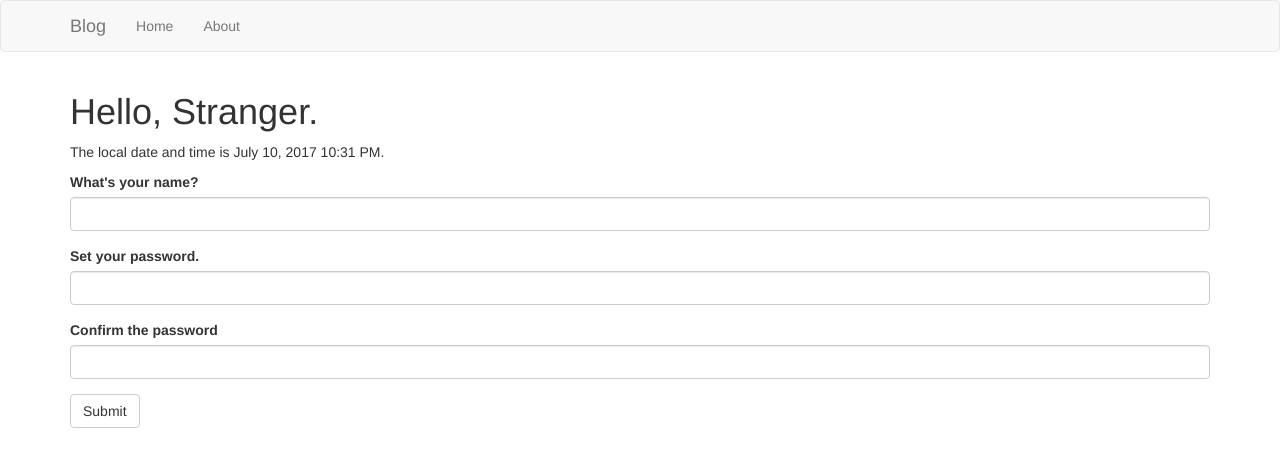
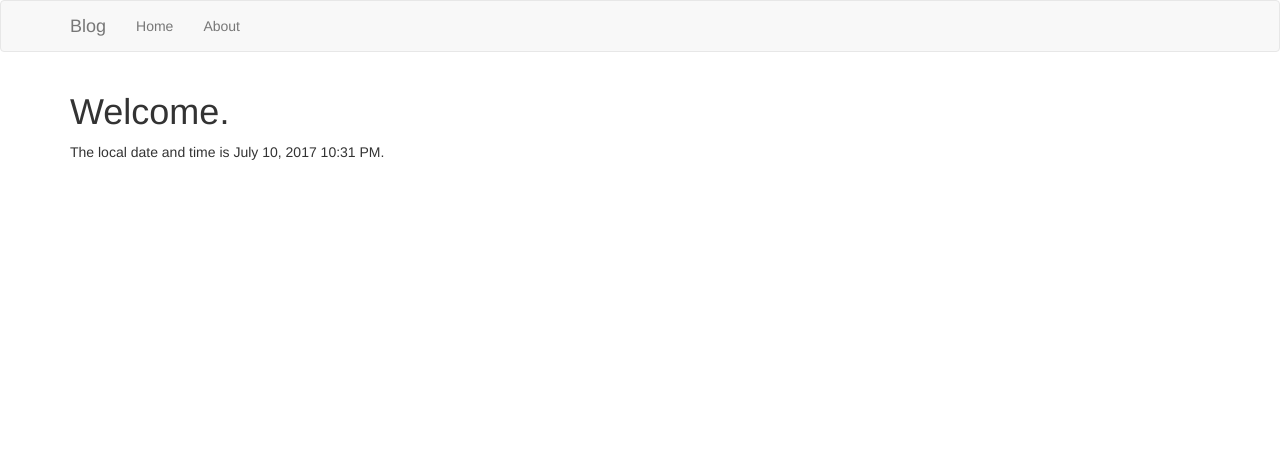
Before and after one commit to weqopy/blog_instance, a Flask app: page / in a window 1280 px wide. Shown: the top 467 px of the page. Run offline with Flask 2, Linux system fonts and the light colour scheme; some libraries are stand-ins or nearby versions.

Commit message:
update main. ready for auth.

```diff
--- a/app/main/forms.py
+++ b/app/main/forms.py
@@ -1,15 +1,6 @@
-from flask_wtf import FlaskForm  # Form 已弃用
-from wtforms import StringField, SubmitField, PasswordField
-from wtforms.validators import DataRequired, EqualTo
+from flask_wtf import FlaskFrom
 
 
-class NameForm(FlaskForm):
+class NameForm(FlaskFrom):
     """docstring for NameForm"""
-    name = StringField("What's your name?", validators=[DataRequired()])
-    password = PasswordField('Set your password.',
-                             validators=[DataRequired(),
-                                         EqualTo('confirm_password',
-                                                 message='Passwords must match.')])
-    confirm_password = PasswordField(
-        'Confirm the password', validators=[DataRequired()])
-    submit = SubmitField('Submit')
+    pass
--- a/app/main/views.py
+++ b/app/main/views.py
@@ -1,27 +1,14 @@
-from flask import render_template, session, redirect, url_for, flash
+from flask import render_template
 from datetime import datetime
 
 from . import main
-from .forms import NameForm
 
 
 @main.route('/', methods=['GET', 'POST'])
 def index():
-    form = NameForm()
-    if form.validate_on_submit():
-        # 先取出 session 中保存的 name 变量，再进行对比
-        old_name = session.get('name')
-        if old_name is not None and old_name != form.name.data:
-            flash('Oh, you changed your name!', category='info')
-        else:
-            flash('Hello again.', category='info')
-        session['name'] = form.name.data
-        session['password'] = form.password.data
-        # form.name.data = ''
-        # 重定向至 index
-        return redirect(url_for('.index'))
-    return render_template('index.html',
-                           current_time=datetime.utcnow(),
-                           form=form,
-                           name=session.get('name')
-                           )
+    return render_template('index.html', current_time=datetime.utcnow())
+
+
+@main.route('/about/')
+def about():
+    return render_template('about.html')
--- a/app/templates/index.html
+++ b/app/templates/index.html
@@ -1,12 +1,10 @@
 {% extends "base.html" %}
-{% import "bootstrap/wtf.html" as wtf %}
 
 {% block title %}Blog-Instance{% endblock %}
 
 {% block page_content %}
 <div class="page_header">
-    <h1>Hello, {% if name %}{{ name }}{% else %}Stranger{% endif %}.</h1>
+    <h1>Welcome.</h1>
     <p>The local date and time is {{ moment(current_time).format('LLL') }}.</p>
 </div>
-{{ wtf.quick_form(form)}}
 {% endblock %}
```
